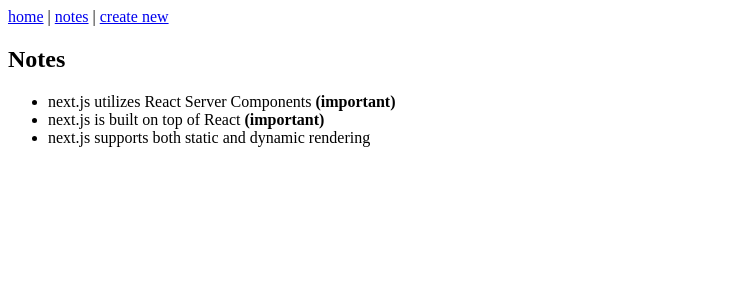
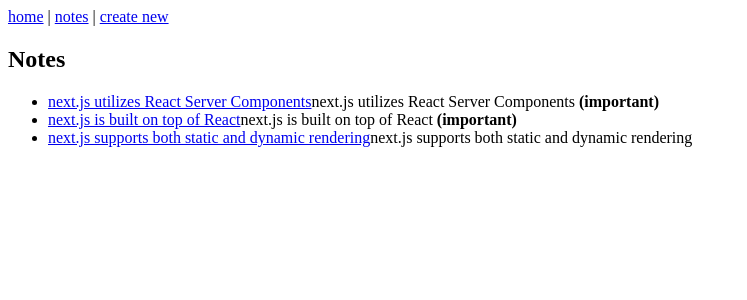
Before and after one commit to Gersoncs107/notes-app, a Next.js app: page /notes in a window 1280 px wide. Shown: the top 300 px of the page, without its empty margins (0-747 px from the left). Built offline with nearby package versions, Linux system fonts and the light colour scheme.

Commit message:
notes-app-nextjs-update

```diff
--- a/app/notes/page.tsx
+++ b/app/notes/page.tsx
@@ -9,6 +9,7 @@
       <ul>
         {notes.map(note => (
           <li key={note.id}>
+            <Link href={`/notes/${note.id}`}>{note.content}</Link>
             {note.content} {note.important && <strong>(important)</strong>}
           </li>
         ))}
```
